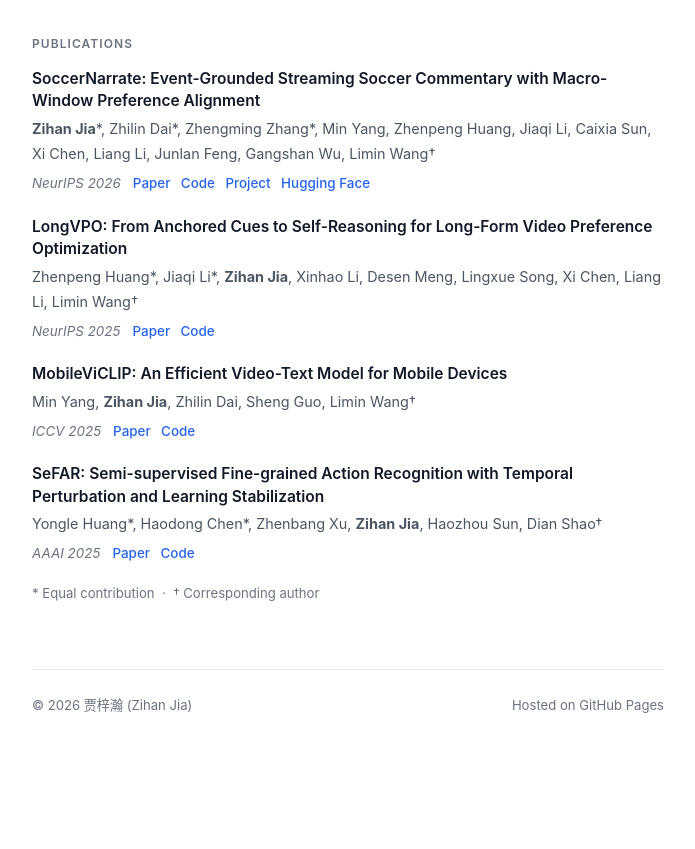
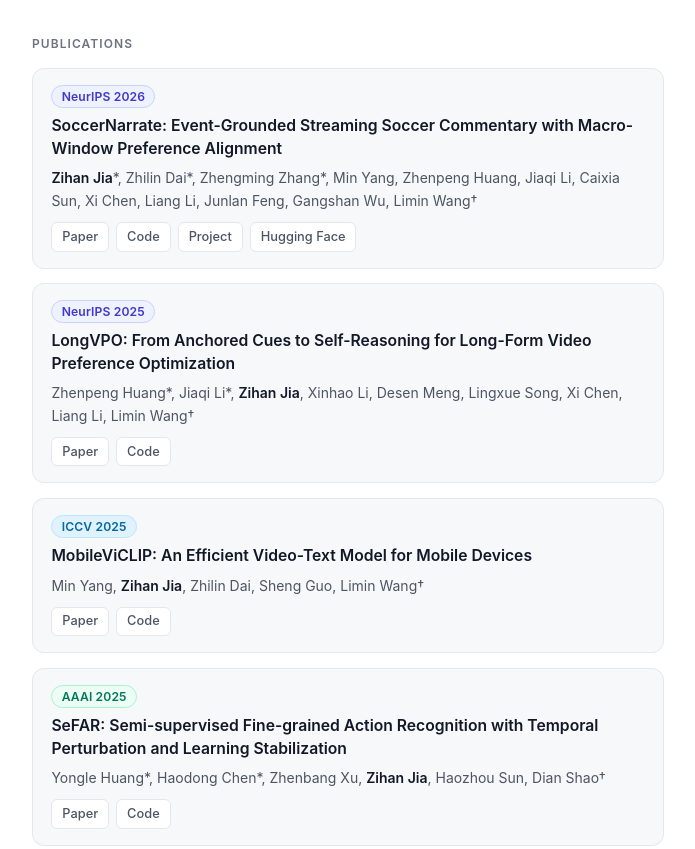
Before and after one commit to cauchyjia/cauchyjia.github.io, a plain HTML site: page index.html in a window 1280 px wide. Shown: the part 800-1649 px from the top of the page, without its empty margins (292-987 px from the left). Before the commit the page ends 1581 px from the top, so only its background shows below. Drawn offline with Linux system fonts and the light colour scheme.

Commit message:
Style publications as cards
Co-authored-by: Cursor <cursoragent@cursor.com>

```diff
--- a/index.html
+++ b/index.html
@@ -114,52 +114,52 @@
         <h2 class="section-title">Publications</h2>
         <ul class="pub-list">
           <li class="pub-item">
+            <div class="pub-header">
+              <span class="pub-badge badge-neurips">NeurIPS 2026</span>
+            </div>
             <div class="pub-title">SoccerNarrate: Event-Grounded Streaming Soccer Commentary with Macro-Window Preference Alignment</div>
             <div class="pub-authors"><strong>Zihan Jia</strong>*, Zhilin Dai*, Zhengming Zhang*, Min Yang, Zhenpeng Huang, Jiaqi Li, Caixia Sun, Xi Chen, Liang Li, Junlan Feng, Gangshan Wu, Limin Wang†</div>
-            <div class="pub-meta">
-              <span class="pub-venue">NeurIPS 2026</span>
-              <span class="pub-links">
+            <div class="pub-links">
               <a href="https://arxiv.org/abs/2611.32153" target="_blank" rel="noopener noreferrer">Paper</a>
               <a href="https://github.com/MCG-NJU/SoccerNarrate" target="_blank" rel="noopener noreferrer">Code</a>
               <a href="https://mcg-nju.github.io/SoccerNarrate/" target="_blank" rel="noopener noreferrer">Project</a>
               <a href="https://huggingface.co/collections/MCG-NJU/soccernarrate-6b03e5ec4b39ad06088131d2" target="_blank" rel="noopener noreferrer">Hugging Face</a>
-              </span>
             </div>
           </li>
 
           <li class="pub-item">
+            <div class="pub-header">
+              <span class="pub-badge badge-neurips">NeurIPS 2025</span>
+            </div>
             <div class="pub-title">LongVPO: From Anchored Cues to Self-Reasoning for Long-Form Video Preference Optimization</div>
             <div class="pub-authors">Zhenpeng Huang*, Jiaqi Li*, <strong>Zihan Jia</strong>, Xinhao Li, Desen Meng, Lingxue Song, Xi Chen, Liang Li, Limin Wang†</div>
-            <div class="pub-meta">
-              <span class="pub-venue">NeurIPS 2025</span>
-              <span class="pub-links">
+            <div class="pub-links">
               <a href="https://arxiv.org/abs/2602.02341" target="_blank" rel="noopener noreferrer">Paper</a>
               <a href="https://github.com/MCG-NJU/LongVPO" target="_blank" rel="noopener noreferrer">Code</a>
-              </span>
             </div>
           </li>
 
           <li class="pub-item">
+            <div class="pub-header">
+              <span class="pub-badge badge-iccv">ICCV 2025</span>
+            </div>
             <div class="pub-title">MobileViCLIP: An Efficient Video-Text Model for Mobile Devices</div>
             <div class="pub-authors">Min Yang, <strong>Zihan Jia</strong>, Zhilin Dai, Sheng Guo, Limin Wang†</div>
-            <div class="pub-meta">
-              <span class="pub-venue">ICCV 2025</span>
-              <span class="pub-links">
+            <div class="pub-links">
               <a href="https://arxiv.org/abs/2508.07312" target="_blank" rel="noopener noreferrer">Paper</a>
               <a href="https://github.com/MCG-NJU/MobileViCLIP" target="_blank" rel="noopener noreferrer">Code</a>
-              </span>
             </div>
           </li>
 
           <li class="pub-item">
+            <div class="pub-header">
+              <span class="pub-badge badge-aaai">AAAI 2025</span>
+            </div>
             <div class="pub-title">SeFAR: Semi-supervised Fine-grained Action Recognition with Temporal Perturbation and Learning Stabilization</div>
             <div class="pub-authors">Yongle Huang*, Haodong Chen*, Zhenbang Xu, <strong>Zihan Jia</strong>, Haozhou Sun, Dian Shao†</div>
-            <div class="pub-meta">
-              <span class="pub-venue">AAAI 2025</span>
-              <span class="pub-links">
+            <div class="pub-links">
               <a href="https://arxiv.org/abs/2501.01245" target="_blank" rel="noopener noreferrer">Paper</a>
               <a href="https://github.com/KyleHuang9/SeFAR" target="_blank" rel="noopener noreferrer">Code</a>
-              </span>
             </div>
           </li>
         </ul>
--- a/style.css
+++ b/style.css
@@ -9,6 +9,16 @@
   --accent-hover: #1d4ed8;
   --tag-bg: #f3f4f6;
   --tag-text: #374151;
+  --card-hover-border: #d1d5db;
+  --badge-neurips-bg: #eef2ff;
+  --badge-neurips-text: #4338ca;
+  --badge-neurips-border: #c7d2fe;
+  --badge-iccv-bg: #e0f2fe;
+  --badge-iccv-text: #0369a1;
+  --badge-iccv-border: #bae6fd;
+  --badge-aaai-bg: #ecfdf5;
+  --badge-aaai-text: #047857;
+  --badge-aaai-border: #a7f3d0;
 }
 
 [data-theme="dark"] {
@@ -22,6 +32,16 @@
   --accent-hover: #93c5fd;
   --tag-bg: #181d27;
   --tag-text: #d1d5db;
+  --card-hover-border: #333b4d;
+  --badge-neurips-bg: rgba(129, 140, 248, 0.14);
+  --badge-neurips-text: #a5b4fc;
+  --badge-neurips-border: rgba(129, 140, 248, 0.28);
+  --badge-iccv-bg: rgba(56, 189, 248, 0.14);
+  --badge-iccv-text: #7dd3fc;
+  --badge-iccv-border: rgba(56, 189, 248, 0.28);
+  --badge-aaai-bg: rgba(52, 211, 153, 0.14);
+  --badge-aaai-text: #6ee7b7;
+  --badge-aaai-border: rgba(52, 211, 153, 0.28);
 }
 
 *,
@@ -260,59 +280,108 @@ a:hover {
   min-width: 4.5rem;
 }
 
-/* Publications list (ready for use) */
+/* Publications cards */
 .pub-list {
   list-style: none;
   margin: 0;
   padding: 0;
   display: flex;
   flex-direction: column;
-  gap: 1.25rem;
+  gap: 0.9rem;
 }
 
 .pub-item {
   display: flex;
   flex-direction: column;
-  gap: 0.2rem;
+  gap: 0.42rem;
+  padding: 1rem 1.15rem;
+  background-color: var(--surface);
+  border: 1px solid var(--border);
+  border-radius: 12px;
+  transition: border-color 0.18s ease, transform 0.18s ease;
+}
+
+.pub-item:hover {
+  border-color: var(--card-hover-border);
+}
+
+.pub-header {
+  display: flex;
+  align-items: center;
+  gap: 0.5rem;
+}
+
+.pub-badge {
+  display: inline-flex;
+  align-items: center;
+  padding: 0.14rem 0.58rem;
+  font-size: 0.76rem;
+  font-weight: 600;
+  letter-spacing: 0.01em;
+  line-height: 1.4;
+  border-radius: 999px;
+  border: 1px solid transparent;
+}
+
+.badge-neurips {
+  background-color: var(--badge-neurips-bg);
+  color: var(--badge-neurips-text);
+  border-color: var(--badge-neurips-border);
+}
+
+.badge-iccv {
+  background-color: var(--badge-iccv-bg);
+  color: var(--badge-iccv-text);
+  border-color: var(--badge-iccv-border);
+}
+
+.badge-aaai {
+  background-color: var(--badge-aaai-bg);
+  color: var(--badge-aaai-text);
+  border-color: var(--badge-aaai-border);
 }
 
 .pub-title {
   font-weight: 600;
   color: var(--text);
   line-height: 1.45;
+  font-size: 0.98rem;
 }
 
 .pub-authors {
-  font-size: 0.9rem;
+  font-size: 0.875rem;
+  line-height: 1.6;
   color: var(--text-secondary);
 }
 
-.pub-meta {
-  display: flex;
-  flex-wrap: wrap;
-  align-items: center;
-  gap: 0.75rem;
-  margin-top: 0.15rem;
-  font-size: 0.84rem;
-}
-
-.pub-venue {
-  color: var(--text-muted);
-  font-style: italic;
+.pub-authors strong {
+  color: var(--text);
+  font-weight: 600;
 }
 
 .pub-links {
-  display: inline-flex;
-  gap: 0.65rem;
+  display: flex;
+  flex-wrap: wrap;
+  gap: 0.45rem;
+  margin-top: 0.2rem;
 }
 
 .pub-links a {
+  display: inline-flex;
+  align-items: center;
+  padding: 0.16rem 0.62rem;
+  font-size: 0.8rem;
   font-weight: 500;
+  color: var(--text-secondary);
+  background-color: var(--bg);
+  border: 1px solid var(--border);
+  border-radius: 6px;
 }
 
 .pub-links a:hover {
-  text-decoration: underline;
-  text-underline-offset: 3px;
+  color: var(--accent);
+  border-color: var(--accent);
+  text-decoration: none;
 }
 
 .pub-note {
```
Lines whose indentation alone changed are shown as unchanged.
